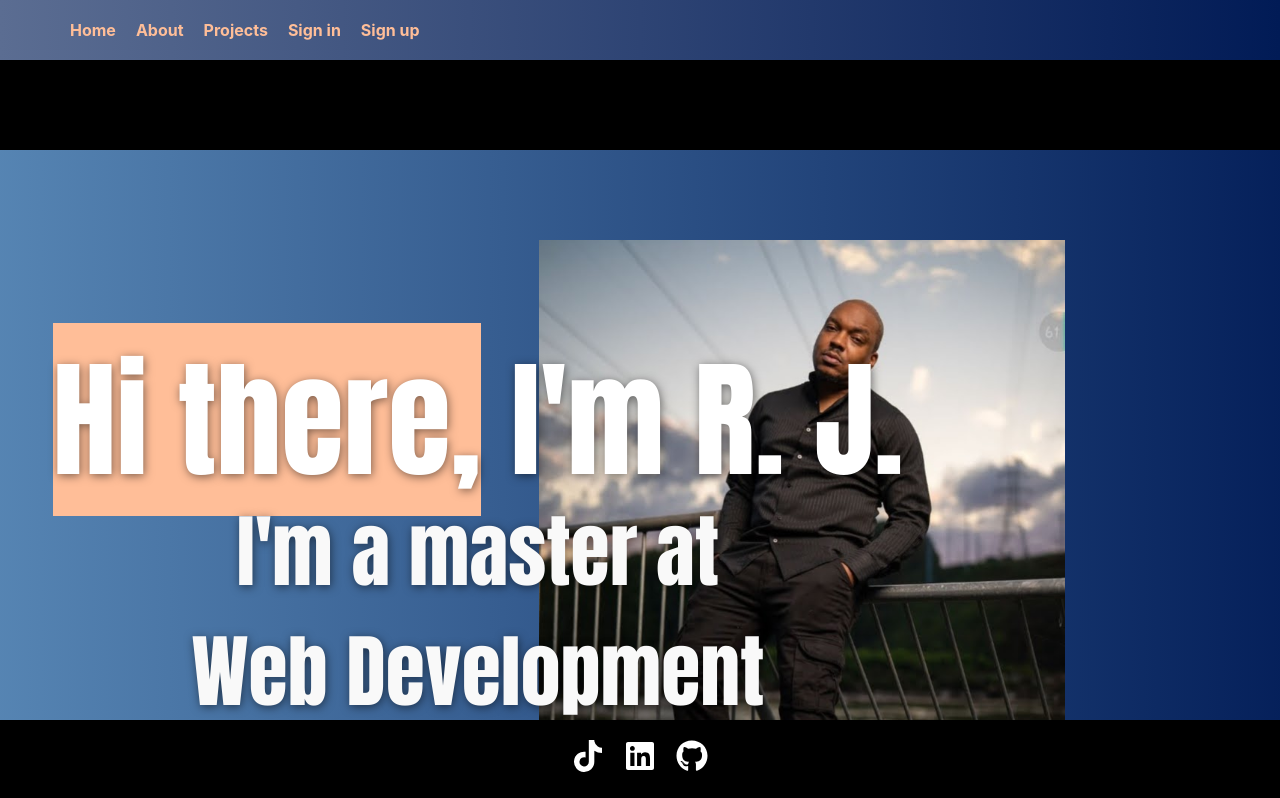
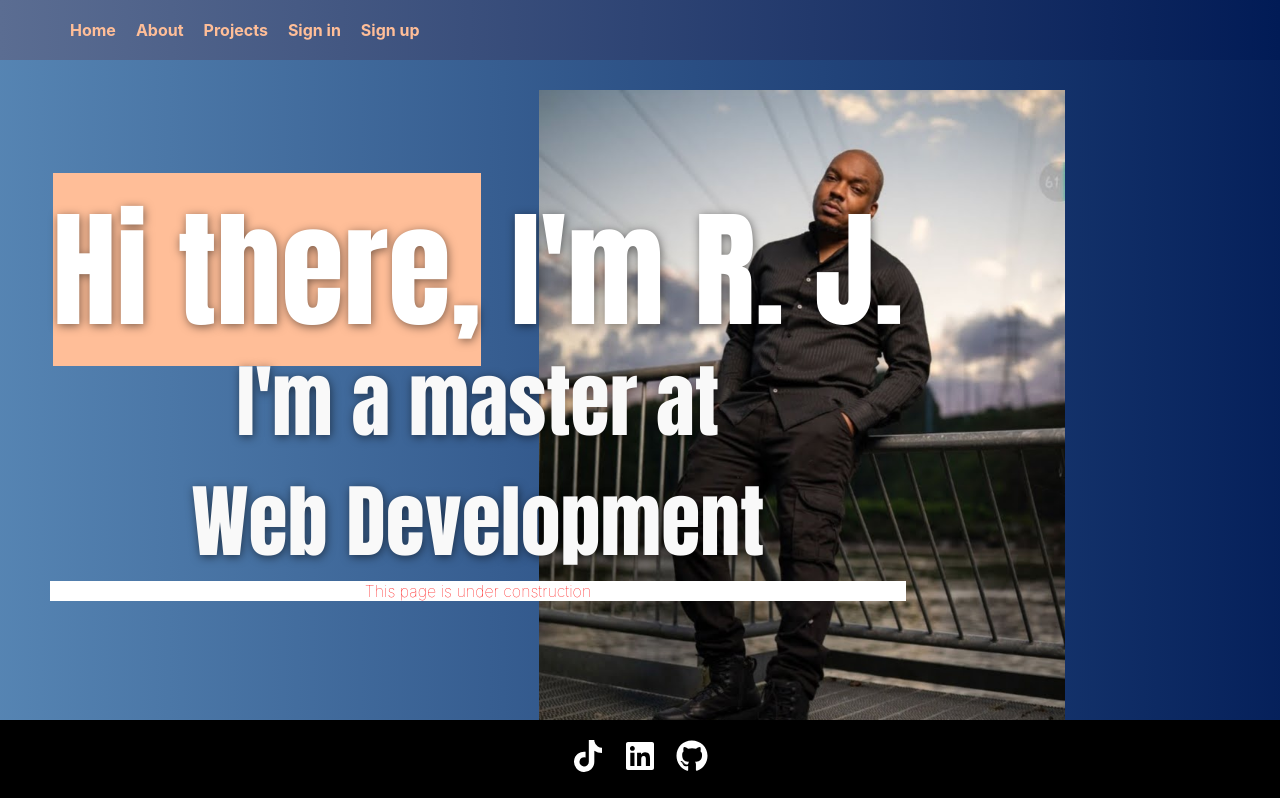
Before and after one commit to rjmoor/gnu.rj.portfolio, a React (Vite) app: page /signup in a window 1280 px wide. Shown: the top 798 px of the page. Built offline with nearby package versions, Linux system fonts and the light colour scheme.

Commit message:
form fix
Finished backend testing on login form

```diff
--- a/src/components/signup/sign_3.jsx
+++ b/src/components/signup/sign_3.jsx
@@ -24,7 +24,7 @@
     };
 
     return (
-        <div className='container'>
+        <div className='form-container'>
             <form onSubmit={handleSubmit}>
                 <div className='form-row'>
                     <label htmlFor="email">Email:</label>
--- a/src/components/styles/form.css
+++ b/src/components/styles/form.css
@@ -7,7 +7,7 @@
   font-family: 'Poppins', sans-serif;
 } */
 
-.container {
+.form-container {
   position: relative;
   width:100vw;
   height: 150px;
@@ -21,6 +21,7 @@
   background-clip: border-box;
   -webkit-text-fill-color: transparent;
   z-index: -99;
+  display: none;
 }
 .container form{
   padding: 30px 0 0 0;
```
